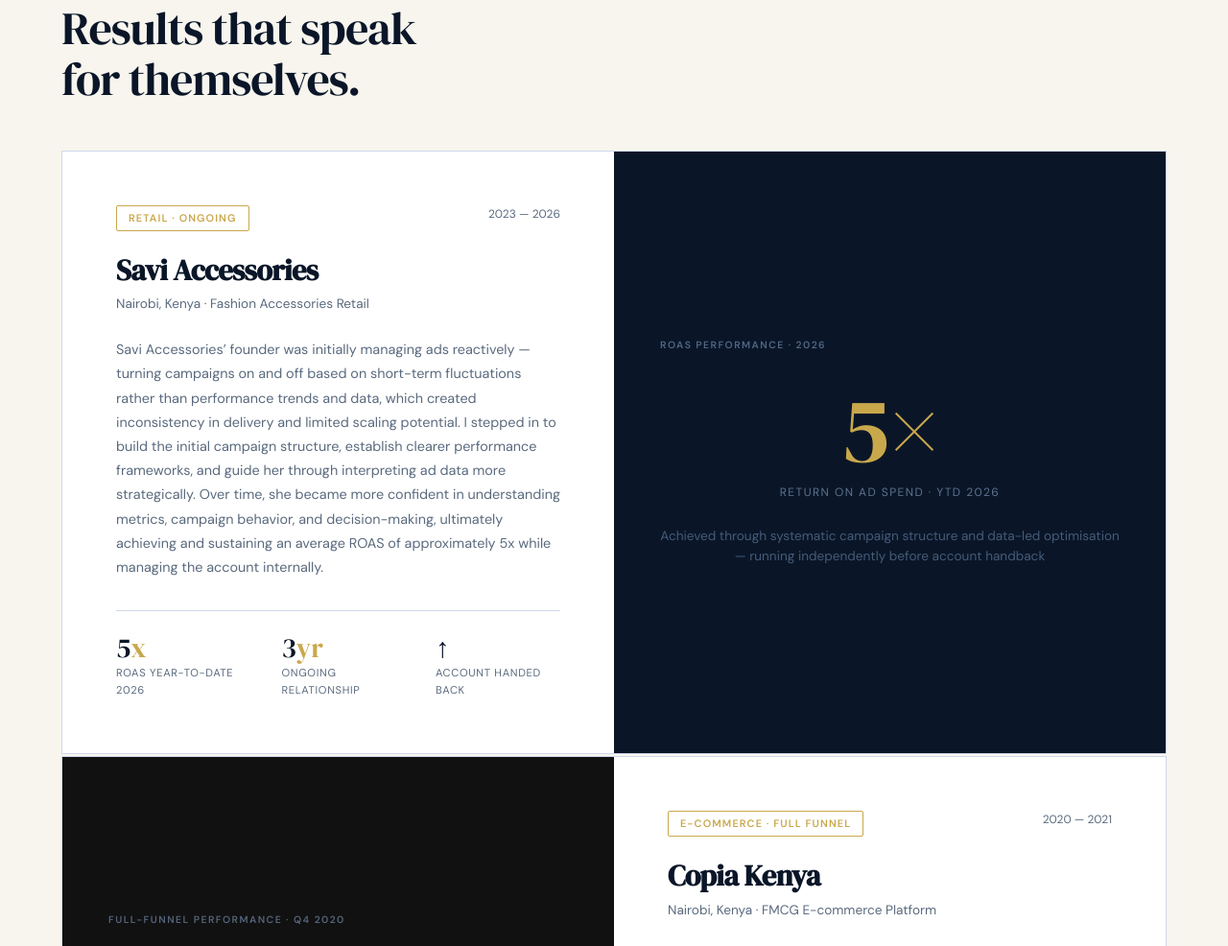
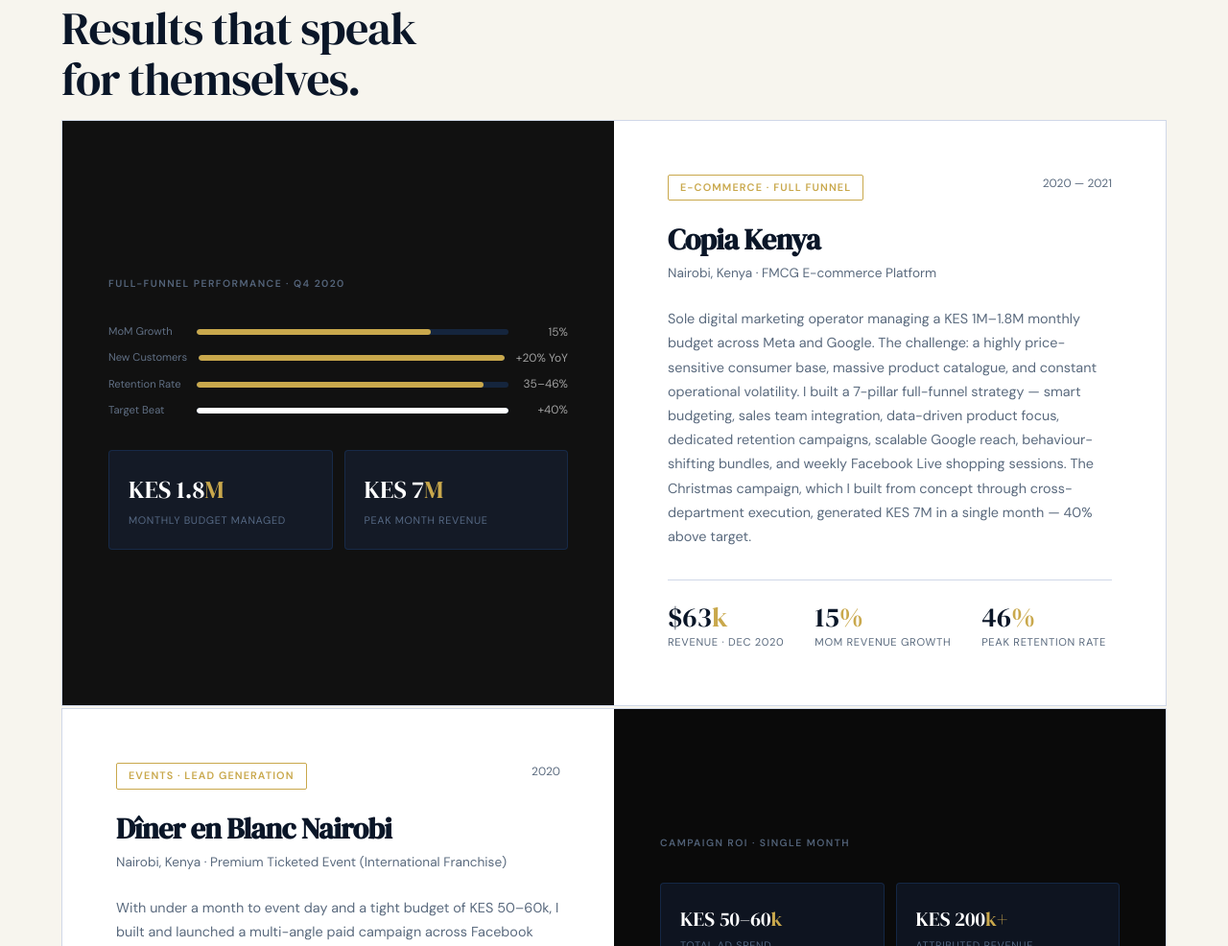
Before and after one commit to PaulOmolo/PaulOmolo.github.io, a plain HTML site: page index.html in a window 1280 px wide. Shown: the part 1256-2242 px from the top of the page at 96% size. Drawn offline with Linux system fonts and the light colour scheme.

Commit message:
Update index.html

```diff
--- a/index.html
+++ b/index.html
@@ -839,48 +839,7 @@
   <div class="section-label">Selected Work</div>
   <div class="section-title">Results that speak<br>for themselves.</div>
 
-  <!-- CASE 1: SAVI -->
-  <div class="case-card" style="margin-top: 3rem;">
-    <div class="case-inner">
-      <div class="case-content">
-        <div>
-          <div class="case-meta">
-            <span class="case-tag">Retail · Ongoing</span>
-            <span class="case-year">2023 — 2026</span>
-          </div>
-          <h3 class="case-client">Savi Accessories</h3>
-          <p class="case-subtitle">Nairobi, Kenya · Fashion Accessories Retail</p>
-          <p class="case-body">Savi Accessories’ founder was initially managing ads reactively — turning campaigns on and off based on short-term fluctuations rather than performance trends and data, which created inconsistency in delivery and limited scaling potential. I stepped in to build the initial campaign structure, establish clearer performance frameworks, and guide her through interpreting ad data more strategically. Over time, she became more confident in understanding metrics, campaign behavior, and decision-making, ultimately achieving and sustaining an average ROAS of approximately 5x while managing the account internally.</p>
-        </div>
-        <div class="metrics-row">
-          <div class="metric">
-            <div class="metric-num">5<span>x</span></div>
-            <div class="metric-desc">ROAS Year-to-Date 2026</div>
-          </div>
-          <div class="metric">
-            <div class="metric-num">3<span>yr</span></div>
-            <div class="metric-desc">Ongoing relationship</div>
-          </div>
-          <div class="metric">
-            <div class="metric-num">↑<span></span></div>
-            <div class="metric-desc">Account handed back</div>
-          </div>
-        </div>
-      </div>
-      <div class="case-visual">
-        <div class="case-visual-inner">
-          <div class="visual-label">ROAS Performance · 2026</div>
-          <div class="roas-visual">
-            <div class="roas-big">5×</div>
-            <div class="roas-label">Return on Ad Spend · YTD 2026</div>
-            <div class="roas-sub">Achieved through systematic campaign structure and data-led optimisation — running independently before account handback</div>
-          </div>
-        </div>
-      </div>
-    </div>
-  </div>
-
-  <!-- CASE 2: COPIA -->
+    <!-- CASE 2: COPIA -->
   <div class="case-card">
     <div class="case-inner reverse">
       <div class="case-content">
```
